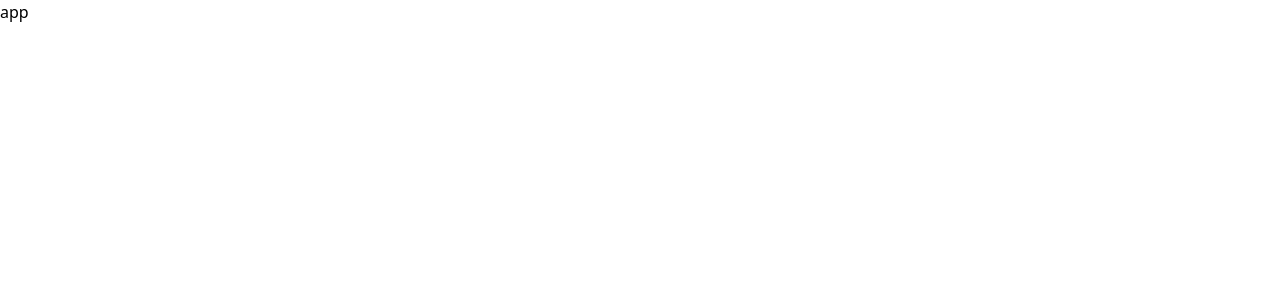
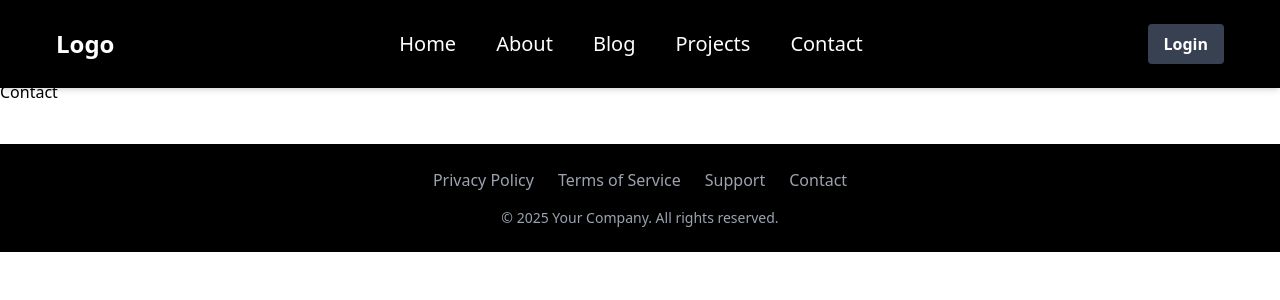
Before and after one commit to chakreshram11/cybercrew, a React (Create React App) app: page /contact in a window 1280 px wide. Shown: the top 300 px of the page. Built offline with nearby package versions, Linux system fonts and the light colour scheme.

Commit message:
heade rcompleted

```diff
--- a/src/App.js
+++ b/src/App.js
@@ -1,12 +1,28 @@
 import React from 'react';
-
+import { BrowserRouter as Router, Routes, Route } from 'react-router-dom';
+import Header from './components/Header';
+import Footer from './components/Footer';
+import Home from './screens/Home';
+import About from './screens/About';
+import Blog from './screens/Blog';
+import Contact from './screens/Contact';
+import Projects from './screens/Projects';
 
 function App() {
-
   return (
-    <div>
-      app
-    </div>
+    <Router>
+      <Header />
+      <main className="pt-20"> {/* Adjust padding to avoid overlap */}
+        <Routes>
+          <Route path='/' element={<Home />} />
+          <Route path='/about' element={<About />} />
+          <Route path='/blog' element={<Blog />} />
+          <Route path='/projects' element={<Projects />} />
+          <Route path='/contact' element={<Contact />} />
+        </Routes>
+      </main>
+      <Footer />
+    </Router>
   );
 }
 
--- /dev/null
+++ b/src/components/Footer.jsx
@@ -0,0 +1,19 @@
+import React from 'react';
+
+function Footer() {
+  return (
+    <footer className="bg-black text-gray-400 p-6 mt-10 w-full">
+      <div className="container mx-auto text-center max-w-screen-lg px-4">
+        <nav className="mb-4 flex flex-wrap justify-center space-x-4 md:space-x-6">
+          <a href="/privacy" className="hover:text-white text-sm md:text-base">Privacy Policy</a>
+          <a href="#terms" className="hover:text-white text-sm md:text-base">Terms of Service</a>
+          <a href="#support" className="hover:text-white text-sm md:text-base">Support</a>
+          <a href="/contact" className="hover:text-white text-sm md:text-base">Contact</a>
+        </nav>
+        <p className="text-xs md:text-sm">&copy; {new Date().getFullYear()} Your Company. All rights reserved.</p>
+      </div>
+    </footer>
+  );
+}
+
+export default Footer;
--- /dev/null
+++ b/src/components/Header.jsx
@@ -0,0 +1,23 @@
+import React from 'react';
+
+function Header() {
+  return (
+    <header className="fixed top-0 left-0 w-full bg-black bg-opacity-100 text-white p-6 shadow-md z-50">
+      <div className="container mx-auto flex items-center justify-between px-4 md:px-8">
+        <h1 className="text-xl md:text-2xl font-bold">Logo</h1>
+        <nav className="flex-grow flex justify-center">
+          <div className="flex space-x-10 text-lg md:text-xl">
+            <a href="/" className="hover:text-gray-300">Home</a>
+            <a href="/about" className="hover:text-gray-300">About</a>
+            <a href="/blog" className="hover:text-gray-300">Blog</a>
+            <a href="/projects" className="hover:text-gray-300">Projects</a>
+            <a href="/contact" className="hover:text-gray-300">Contact</a>
+          </div>
+        </nav>
+        <button className="bg-gray-700 hover:bg-gray-600 text-white font-bold py-2 px-4 rounded">Login</button>
+      </div>
+    </header>
+  );
+}
+
+export default Header;
--- /dev/null
+++ b/src/screens/About.jsx
@@ -0,0 +1,9 @@
+import React from 'react'
+
+function About() {
+  return (
+    <div>About</div>
+  )
+}
+
+export default About
--- /dev/null
+++ b/src/screens/Blog.jsx
@@ -0,0 +1,9 @@
+import React from 'react'
+
+function Blog() {
+  return (
+    <div>Blog</div>
+  )
+}
+
+export default Blog
--- /dev/null
+++ b/src/screens/Contact.jsx
@@ -0,0 +1,9 @@
+import React from 'react'
+
+function Contact() {
+  return (
+    <div>Contact</div>
+  )
+}
+
+export default Contact
--- /dev/null
+++ b/src/screens/Home.jsx
@@ -0,0 +1,9 @@
+import React from 'react'
+
+function Home() {
+  return (
+    <div>Home</div>
+  )
+}
+
+export default Home
--- /dev/null
+++ b/src/screens/Projects.jsx
@@ -0,0 +1,9 @@
+import React from 'react'
+
+function Projects() {
+  return (
+    <div>Projects</div>
+  )
+}
+
+export default Projects
```
